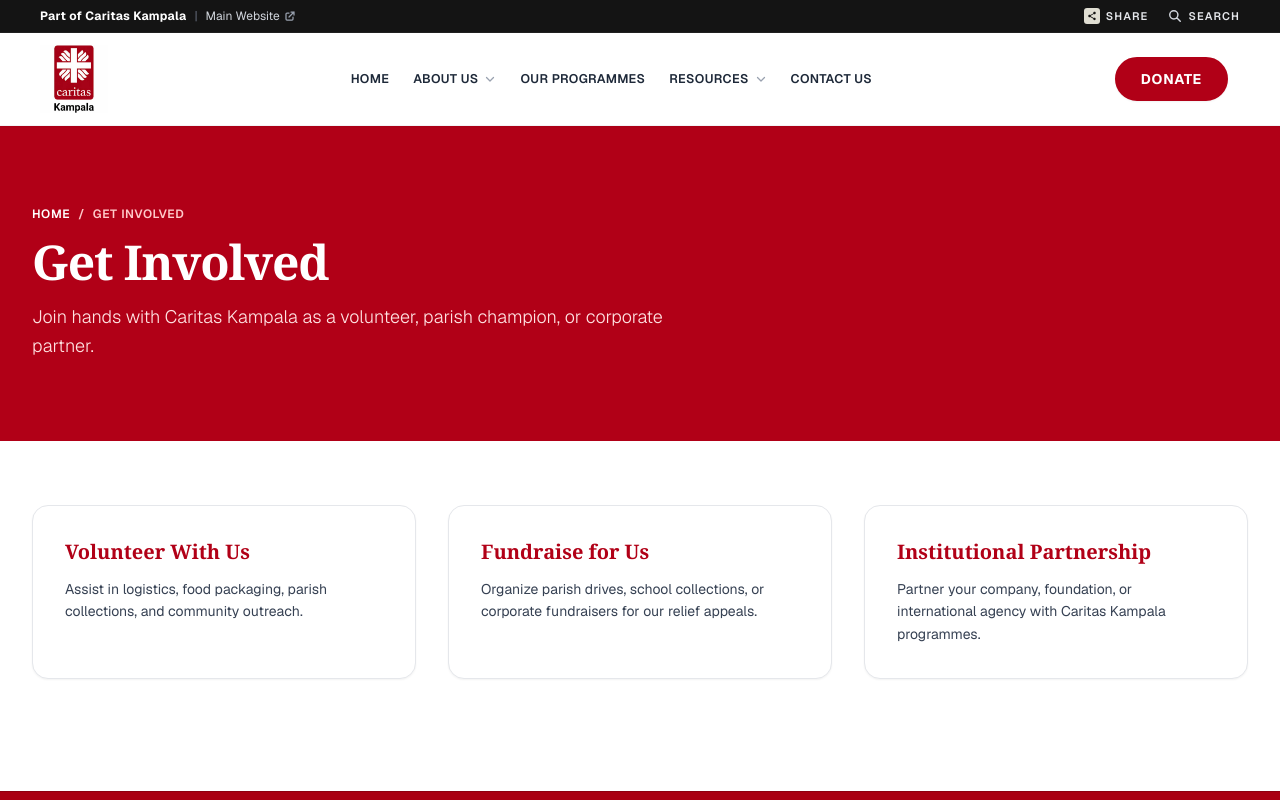
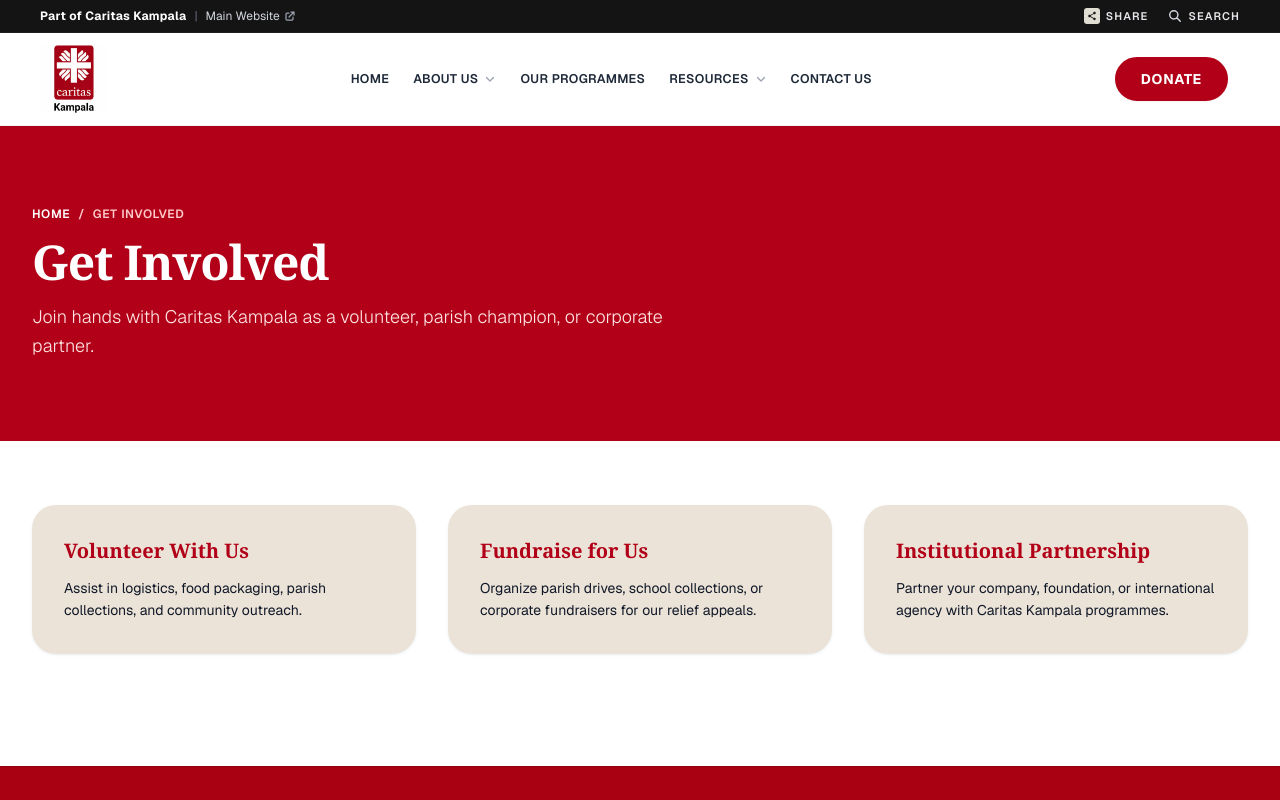
Before and after one commit to X-International/caritas-charities, a Next.js app: page /get-involved in a window 1280 px wide. Shown: the top 800 px of the page. Built offline with nearby package versions, Linux system fonts and the light colour scheme; a web font is replaced by a local one.

Commit message:
style: update Get Involved and Donate components with new branding and typography, and update sitemap timestamp.

```diff
--- a/app/get-involved/page.tsx
+++ b/app/get-involved/page.tsx
@@ -38,21 +38,21 @@
         {/* Options */}
         <section className="max-w-7xl mx-auto px-4 sm:px-6 lg:px-8 py-12 sm:py-16 space-y-8">
           <div className="grid grid-cols-1 md:grid-cols-3 gap-8">
-            <div className="bg-white p-6 sm:p-8 rounded-2xl border border-gray-200 space-y-3 shadow-xs">
+            <div className="bg-[#ebe3d7] p-6 sm:p-8 rounded-3xl space-y-3 shadow-sm shadow-gray-200/60">
               <h2 className="text-xl font-serif font-bold text-[#b10017]">Volunteer With Us</h2>
-              <p className="text-sm text-gray-700 leading-relaxed">
+              <p className="text-sm text-gray-900 leading-relaxed font-sans">
                 Assist in logistics, food packaging, parish collections, and community outreach.
               </p>
             </div>
-            <div className="bg-white p-6 sm:p-8 rounded-2xl border border-gray-200 space-y-3 shadow-xs">
+            <div className="bg-[#ebe3d7] p-6 sm:p-8 rounded-3xl space-y-3 shadow-sm shadow-gray-200/60">
               <h2 className="text-xl font-serif font-bold text-[#b10017]">Fundraise for Us</h2>
-              <p className="text-sm text-gray-700 leading-relaxed">
+              <p className="text-sm text-gray-900 leading-relaxed font-sans">
                 Organize parish drives, school collections, or corporate fundraisers for our relief appeals.
               </p>
             </div>
-            <div className="bg-white p-6 sm:p-8 rounded-2xl border border-gray-200 space-y-3 shadow-xs">
+            <div className="bg-[#ebe3d7] p-6 sm:p-8 rounded-3xl space-y-3 shadow-sm shadow-gray-200/60">
               <h2 className="text-xl font-serif font-bold text-[#b10017]">Institutional Partnership</h2>
-              <p className="text-sm text-gray-700 leading-relaxed">
+              <p className="text-sm text-gray-900 leading-relaxed font-sans">
                 Partner your company, foundation, or international agency with Caritas Kampala programmes.
               </p>
             </div>
--- a/components/DonateOnlineCard.tsx
+++ b/components/DonateOnlineCard.tsx
@@ -4,7 +4,7 @@
 export default function DonateOnlineCard() {
   return (
     <section className="pt-5 sm:pt-7 pb-2 sm:pb-4">
-      <div className="bg-[#fdfbf9] border border-gray-200 rounded-[28px] p-6 sm:p-8 md:p-10 flex flex-col md:flex-row md:items-center gap-5 sm:gap-6 md:gap-8 text-center md:text-left">
+      <div className="bg-[#ebe3d7] rounded-3xl p-6 sm:p-8 md:p-10 flex flex-col md:flex-row md:items-center gap-5 sm:gap-6 md:gap-8 text-center md:text-left shadow-sm shadow-gray-200/60">
         <div className="w-16 h-16 sm:w-20 sm:h-20 bg-[#b10017] rounded-full flex items-center justify-center shrink-0 mx-auto md:mx-0">
           <Heart className="w-8 h-8 sm:w-9 sm:h-9 text-white" strokeWidth={2.25} aria-hidden="true" />
         </div>
@@ -13,8 +13,8 @@
           <h2 className="font-serif font-bold text-[#b10017] text-xl sm:text-2xl md:text-[28px] leading-tight">
             Make a Gift Today
           </h2>
-          <p className="text-sm sm:text-base text-gray-700 leading-relaxed max-w-2xl">
-            Every gift, however given, reaches families who need it most. You'll be taken to a secure page to complete your donation.
+          <p className="text-sm sm:text-base text-gray-900 leading-relaxed max-w-2xl font-sans">
+            Every gift, however given, reaches families who need it most. You&apos;ll be taken to a secure page to complete your donation.
           </p>
         </div>
 
```
Also changed, not shown: 1 other file (tests, documents, lock files or other folders).
